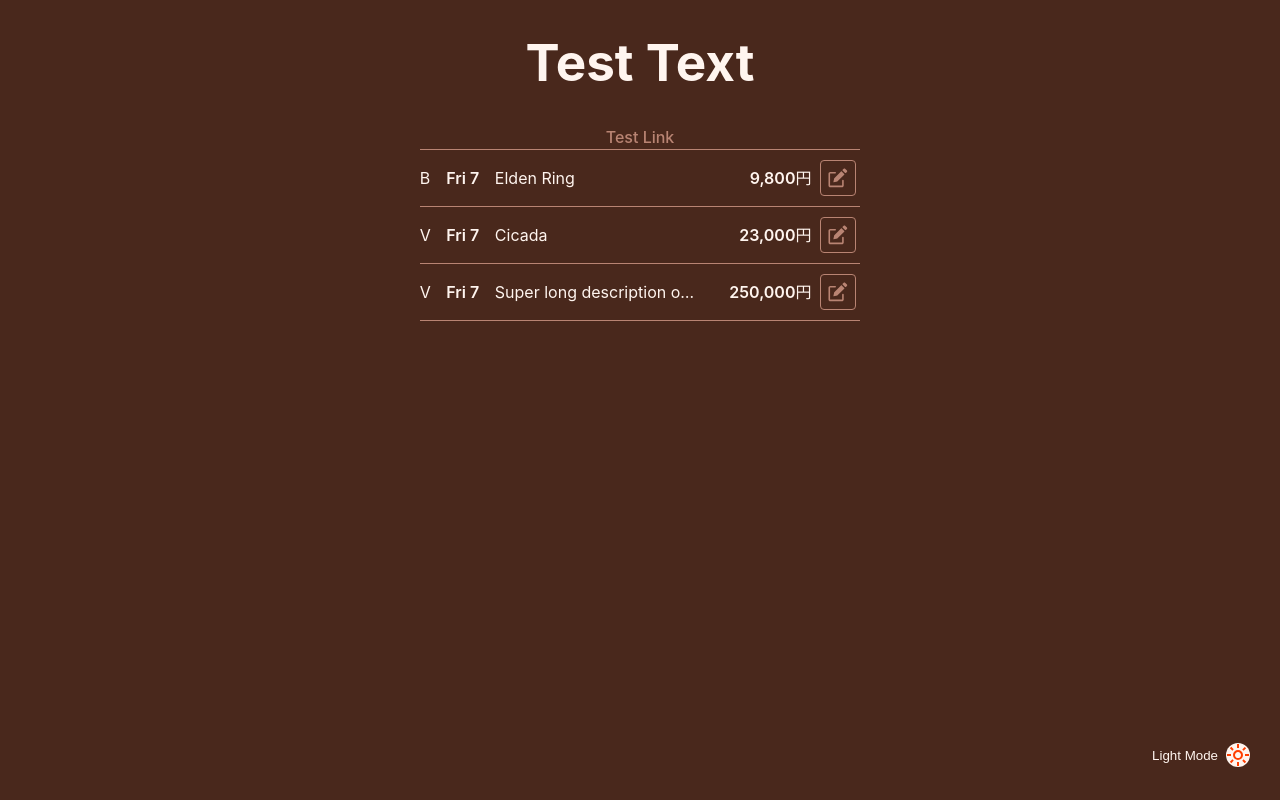
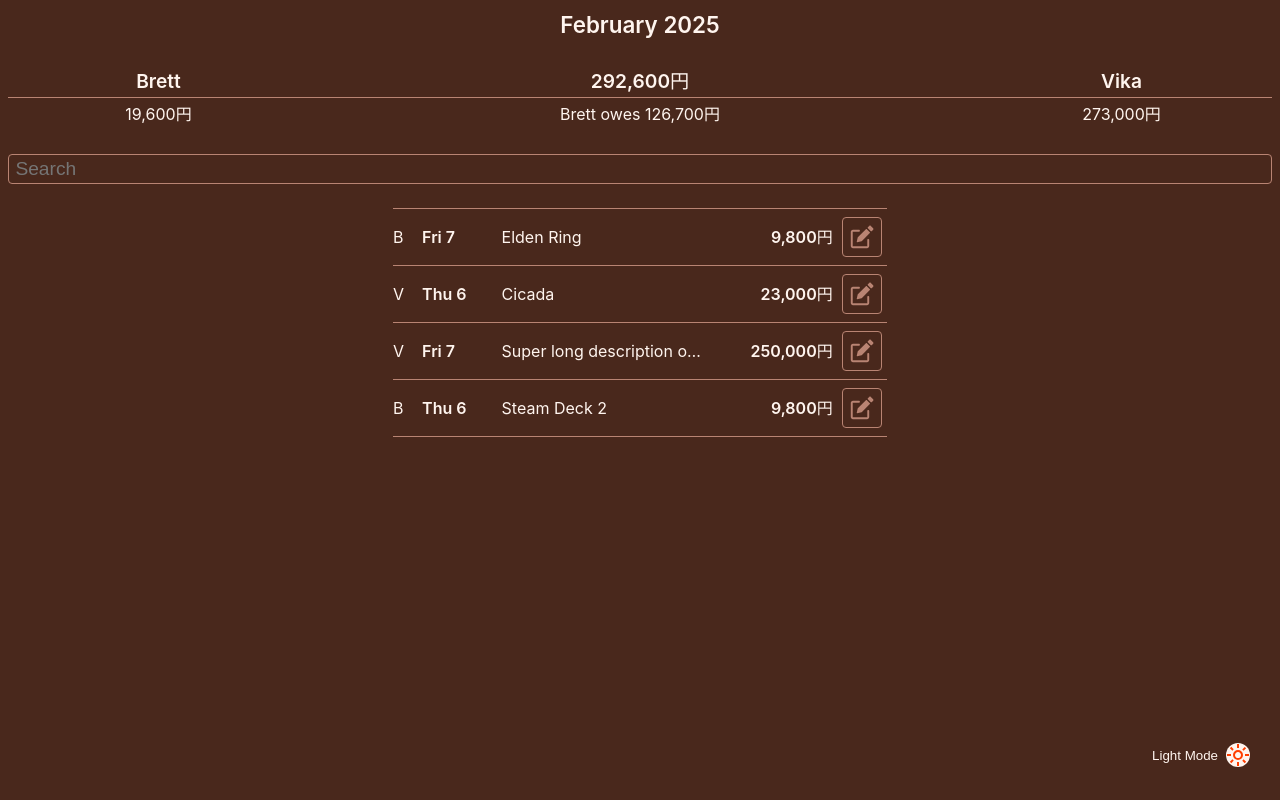
Before and after one commit to Brett-Tanner/spending_frontend, a Svelte app: page / in a window 1280 px wide. Built offline with nearby package versions, Linux system fonts and the light colour scheme.

Commit message:
Scaffold 'MonthlyBalance' component

```diff
--- a/src/App.svelte
+++ b/src/App.svelte
@@ -1,39 +1,18 @@
 <script lang="ts">
 	import BubbleMenu from "./components/BubbleMenu/BubbleMenu.svelte";
+	import MonthlyBalance from "./components/MonthlyBalance/MonthlyBalance.svelte";
 	import TransactionRow from "./components/TransactionRow/TransactionRow.svelte";
-	import type { Transaction } from "./types";
+	import { mockTransactions } from "./test/mocks";
 
-	const mockTransactions: Transaction[] = [
-		{
-			category: "Entertainment",
-			date: new Date(),
-			id: 1,
-			description: "Elden Ring",
-			user: "Brett",
-			amount: 9800,
-		},
-		{
-			category: "Eating out",
-			date: new Date(),
-			id: 2,
-			description: "Cicada",
-			user: "Vika",
-			amount: 23000,
-		},
-		{
-			category: "Super long category oh my god why this is so big",
-			date: new Date(),
-			id: 3,
-			description: "Super long description oh my god why this is",
-			user: "Vika",
-			amount: 250000,
-		},
-	];
+	let month = $state(new Date());
 </script>
 
 <main>
-	<h1>Test Text</h1>
-	<a href="/">Test Link</a>
+	<h1>
+		{month.toLocaleString("en-AU", { month: "long", year: "numeric" })}
+	</h1>
+	<MonthlyBalance transactions={mockTransactions} />
+	<input type="search" placeholder="Search" />
 	<section class="transactions">
 		{#each mockTransactions as transaction (transaction.id)}
 			<TransactionRow {transaction} />
@@ -48,6 +27,31 @@
 		display: flex;
 		flex-direction: column;
 		align-items: center;
+		gap: 1.5rem;
+
+		padding: 0.5rem;
+	}
+
+	h1 {
+		font-size: 1.4rem;
+		font-weight: 600;
+	}
+
+	input {
+		background-color: transparent;
+		border: var(--border);
+		border-radius: var(--rounded);
+		color: var(--color-primary);
+		font-size: 1.2rem;
+		outline: none;
+		padding: 0.2rem 0.4rem;
+		width: 100%;
+
+		&:focus,
+		&:focus-visible,
+		&:active {
+			outline: 2px solid var(--color-secondary);
+		}
 	}
 
 	section.transactions {
--- a/src/app.css
+++ b/src/app.css
@@ -1,11 +1,13 @@
 html {
+	--border: 1px solid var(--color-secondary);
+	--circle: calc(infinity * 1px);
 	--rounded: 0.25rem;
-	--circle: calc(infinity * 1px);
 
 	color-scheme: light dark;
 	color: var(--color-primary);
 	font-family: Inter, system-ui, Avenir, Helvetica, Arial, sans-serif;
 	line-height: 1.5;
+	font-size: 1rem;
 	font-weight: 400;
 
 	font-synthesis: none;
@@ -28,7 +30,7 @@ html {
 	}
 }
 
-html a {
+a {
 	font-weight: 500;
 	color: var(--color-secondary);
 	text-decoration: inherit;
@@ -47,7 +49,9 @@ body {
 	min-height: 100vh;
 }
 
-h1 {
-	font-size: 3.2rem;
-	line-height: 1.1;
+h1,
+h2,
+h3,
+h4 {
+	margin: 0;
 }
--- /dev/null
+++ b/src/components/MonthlyBalance/MonthlyBalance.svelte
@@ -0,0 +1,84 @@
+<script lang="ts">
+	import { toYen } from "../../lib/toYen";
+	import { balanceOwed, sumFor } from "../../lib/transactions";
+	import type { Transaction } from "../../types";
+
+	interface MonthlyBalanceProps {
+		transactions: Transaction[];
+	}
+
+	const { transactions }: MonthlyBalanceProps = $props();
+
+	const { user, amount } = balanceOwed(transactions);
+</script>
+
+<header>
+	<h2 class="brett-name">Brett</h2>
+	<p class="brett-total">{toYen(sumFor("Brett", transactions))}</p>
+	<h2 class="total">
+		{toYen(transactions.reduce((s, t) => s + t.amount, 0))}
+	</h2>
+	<p class="balance">
+		{amount === 0 ? "Even Steven" : `${user} owes ${toYen(amount)}`}
+	</p>
+	<h2 class="vika-name">Vika</h2>
+	<p class="vika-total">{toYen(sumFor("Vika", transactions))}</p>
+</header>
+
+<style>
+	header {
+		display: grid;
+		grid-template-columns: 5fr 11fr 5fr;
+		grid-template-rows: repeat(2, 2rem);
+		grid-template-areas:
+			"brettName total vikaName"
+			"brettTotal balance vikaTotal";
+		place-items: stretch;
+		place-content: stretch;
+
+		text-align: center;
+		width: 100%;
+
+		h2,
+		p {
+			display: flex;
+			justify-content: center;
+			align-items: center;
+
+			margin: 0;
+			white-space: nowrap;
+		}
+
+		h2 {
+			font-size: 1.2rem;
+			font-weight: 600;
+		}
+	}
+
+	.brett-name {
+		border-bottom: 1px solid var(--color-secondary);
+		grid-area: brettName;
+	}
+
+	.brett-total {
+		grid-area: brettTotal;
+	}
+
+	.total {
+		border-bottom: 1px solid var(--color-secondary);
+		grid-area: total;
+	}
+
+	.balance {
+		grid-area: balance;
+	}
+
+	.vika-name {
+		border-bottom: 1px solid var(--color-secondary);
+		grid-area: vikaName;
+	}
+
+	.vika-total {
+		grid-area: vikaTotal;
+	}
+</style>
--- a/src/components/TransactionRow/TransactionRow.svelte
+++ b/src/components/TransactionRow/TransactionRow.svelte
@@ -24,12 +24,12 @@
 <style>
 	.summary-row {
 		display: grid;
-		grid-template-columns: 1fr 2fr 9fr 5fr 2fr;
+		grid-template-columns: 1fr 3fr 8fr 5fr 2fr;
 		gap: 0.25rem;
 		align-items: center;
 
 		border-bottom: 1px solid var(--color-secondary);
-		width: 95%;
+		width: 100%;
 
 		@media (min-width: 768px) {
 			width: 60%;
--- a/src/lib/transactions.ts
+++ b/src/lib/transactions.ts
@@ -6,15 +6,18 @@ export function sumFor(user: string, transactions: Transaction[]) {
 		.reduce((sum, t) => sum + t.amount, 0);
 }
 
+export function halfDifference(a: number, b: number) {
+	return Math.abs(Math.round((a - b) / 2));
+}
+
 export function balanceOwed(transactions: Transaction[]) {
 	const vikaBalance = sumFor("Vika", transactions);
 	const brettBalance = sumFor("Brett", transactions);
 
-	if (vikaBalance === brettBalance) {
-		return { user: "Steven", amount: 0 };
-	} else if (vikaBalance > brettBalance) {
-		return { user: "Brett", amount: vikaBalance - brettBalance };
-	} else {
-		return { user: "Vika", amount: brettBalance - vikaBalance };
-	}
+	if (vikaBalance === brettBalance) return { user: "Steven", amount: 0 };
+
+	const user = vikaBalance > brettBalance ? "Brett" : "Vika";
+	const amount = halfDifference(vikaBalance, brettBalance);
+
+	return { user, amount };
 }
```
Also changed, not shown: 2 other files (tests, documents, lock files or other folders).
